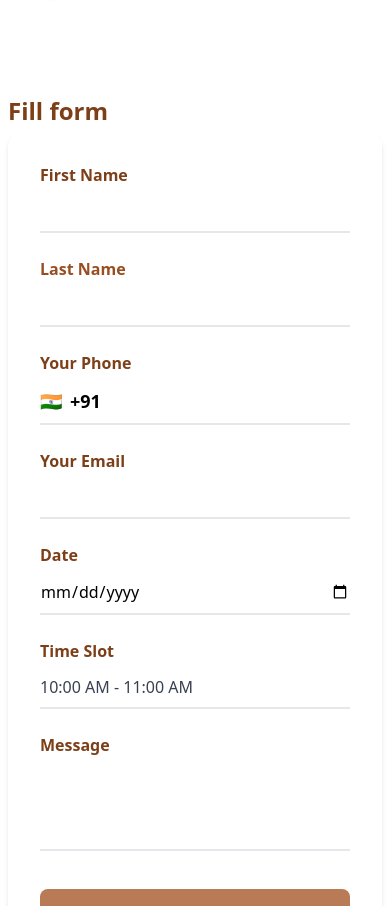
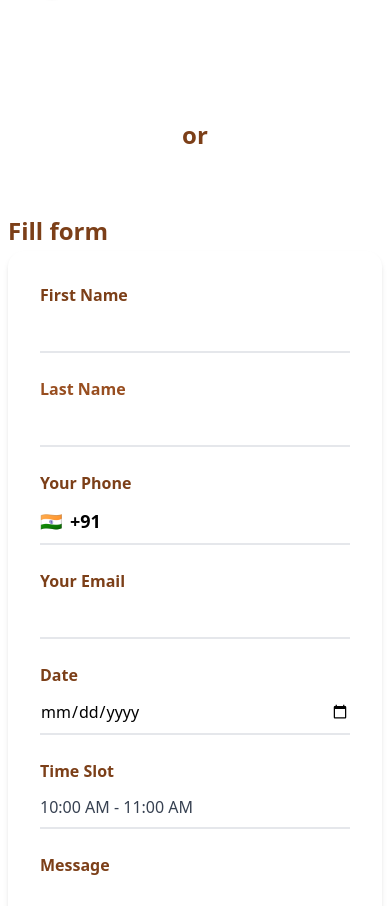
Before and after one commit to hrishi2710/dental-website-frontend, a React (Create React App) app: page /contact-us in a window 390 px wide. Shown: the part 1137-2043 px from the top of the page. Built offline with nearby package versions, Linux system fonts and the light colour scheme.

Commit message:
Added proper support for contact for smaller screens

```diff
--- a/src/components/ContactUs/ContactUs.js
+++ b/src/components/ContactUs/ContactUs.js
@@ -10,7 +10,7 @@ const ContactUs = () => (
       <div className="flex-1 flex flex-col justify-center">
         <ContactUsSocial />
       </div>
-      <div className="hidden md:flex flex-col justify-center items-center px-2">
+      <div className="flex flex-col justify-center items-center my-6 md:my-0 md:px-2">
         <div className="text-2xl font-bold text-[#7c3f18] mb-2">or</div>
       </div>
       <div className="flex-1 flex flex-col justify-center">
```
